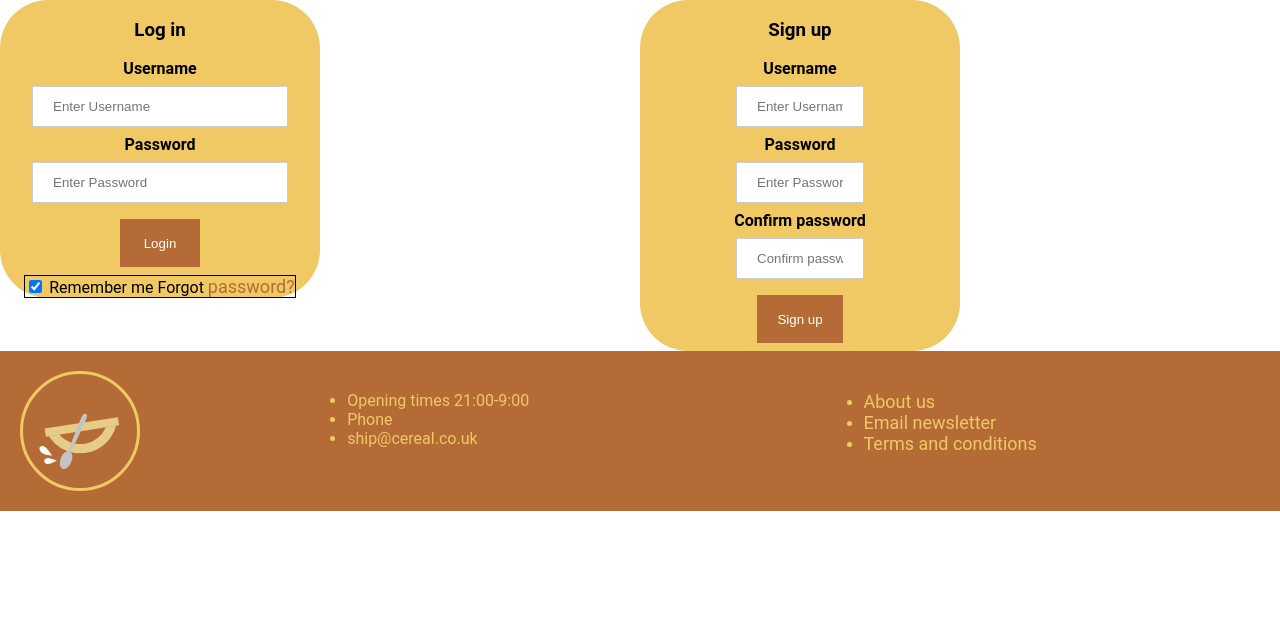
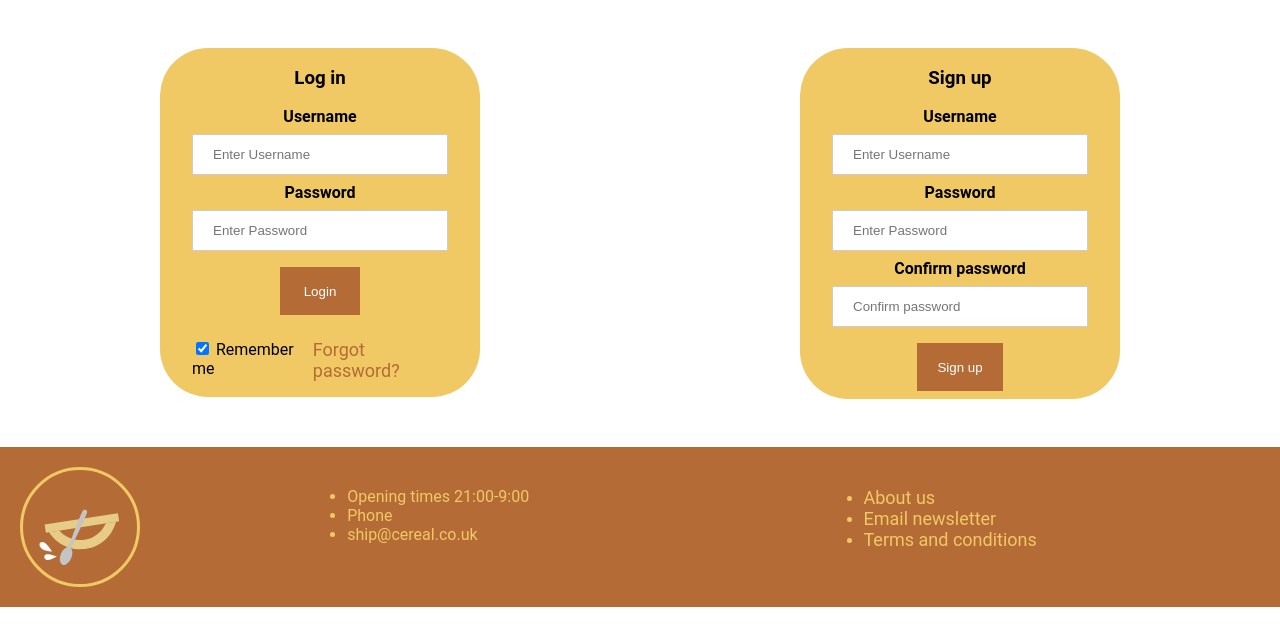
Before and after one commit to DongusJr/Ship_O_Cereal_H17, a Django app: page /user/account in a window 1280 px wide. Shown: the part 161-800 px from the top of the page. Run offline with Django 3.2, Linux system fonts and the light colour scheme.

Commit message:
Login screen not shit

```diff
--- a/static/css/login_style.css
+++ b/static/css/login_style.css
@@ -5,9 +5,11 @@
 }
 
 .login_box {
+    margin: auto;
+    margin-top: 3rem;
+    margin-bottom: 3rem;
     display: flex;
     flex-direction: column;
-    justify-content: space-between;
     align-items: center;
     background-color: var(--light);
     border-radius: 3rem;
@@ -16,13 +18,18 @@
 }
 
 .container {
-    border: 1px solid black;
+    width: 80%;
+    display: flex;
+    margin: 1rem;
+    justify-content: space-between;
 }
 
 .signup_box {
+    margin: auto;
+    margin-top: 3rem;
+    margin-bottom: 3rem;
     display: flex;
     flex-direction: column;
-    justify-content: space-between;
     align-items: center;
     background-color: var(--light);
     border-radius: 3rem;
--- a/templates/login_page.html
+++ b/templates/login_page.html
@@ -16,12 +16,11 @@
                 <label>
                   <input type="checkbox" checked="checked" name="remember"> Remember me
                 </label>
-                <span class="psw">Forgot <a href="#">password?</a></span>
+                <span class="psw"><a href="#">Forgot password?</a></span>
             </div>
         </div>
     </form>
     <form action="signup.js" method="post">
-        <div class="signup_box">
         <div class="signup_box">
             <h3>Sign up</h3>
             <label for="uname"><b>Username</b></label>
@@ -34,8 +33,7 @@
             <input type="password" placeholder="Confirm password" name="cpsw" required>
 
             <button type="submit">Sign up</button>
-        </form>
         </div>
-    </div>
+    </form>
 </div>
 {% endblock %}
```
